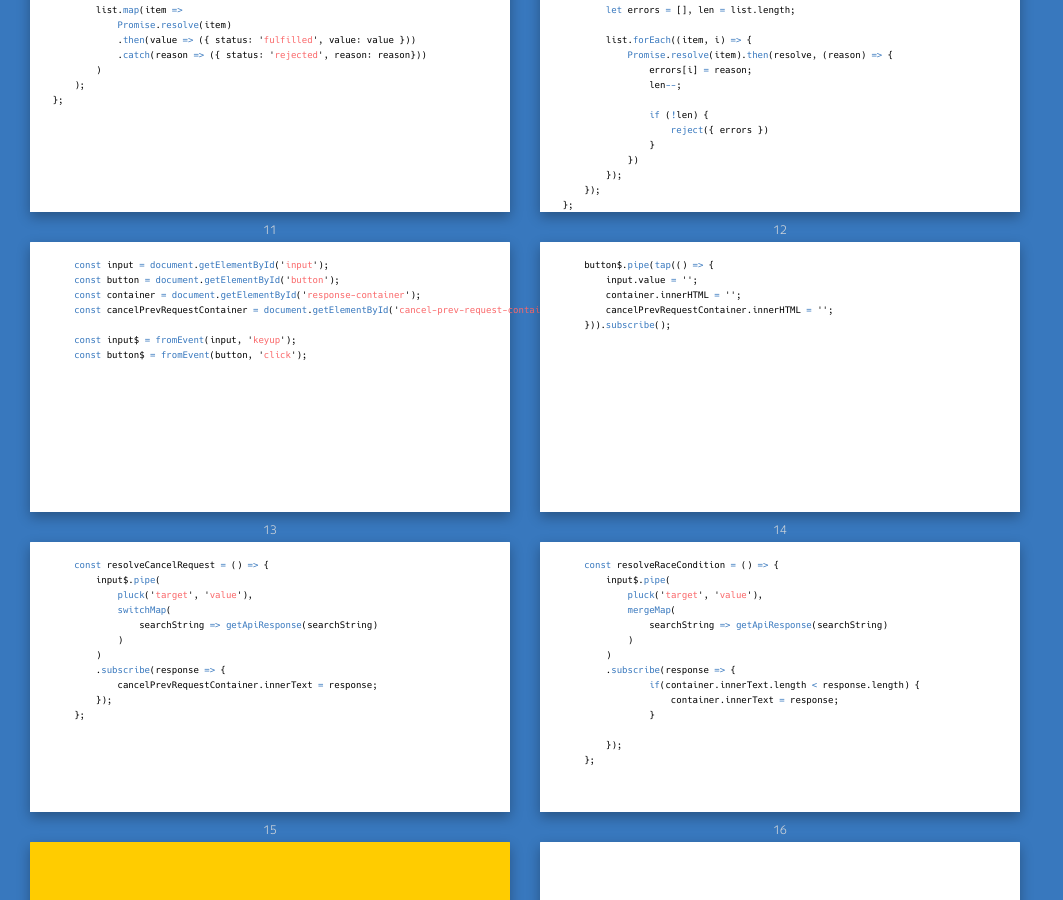
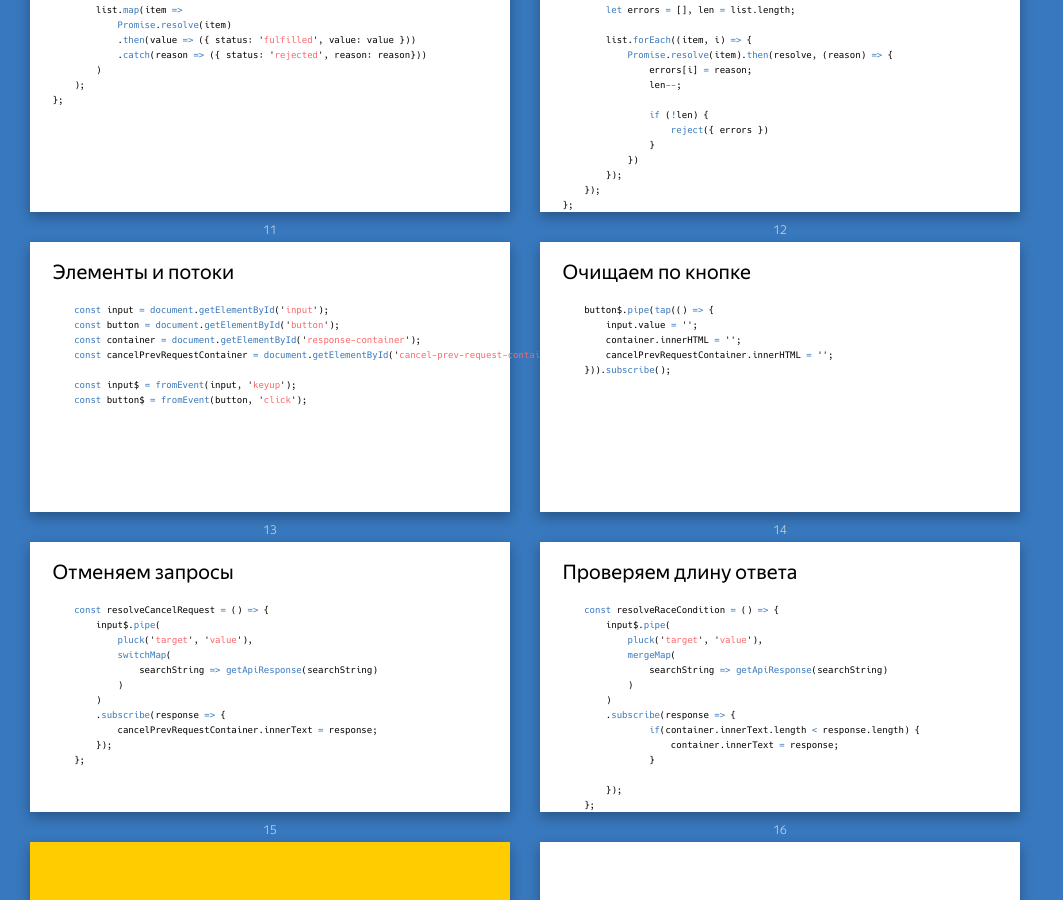
Before and after one commit to stromov/shri-async, a Jekyll site: the page built from index.md, in a window 1280 px wide and 900 px high, scrolled down 1662 px. Shown: the whole window, without its empty margins (0-1063 px from the left). Built offline with Jekyll 4.4.1, drawn with Linux system fonts in a browser that asks for light colours; our own code applies the rules of GitHub Pages for plain Markdown files.

Commit message:
upd presentation

````diff
--- a/index.md
+++ b/index.md
@@ -163,7 +163,6 @@ Promise.prototype._any = function (list) {
 ```
 
 ## Элементы и потоки
-{:.fullscreen}
 
 ```js
     const input = document.getElementById('input');
@@ -176,7 +175,6 @@ Promise.prototype._any = function (list) {
 ```
 
 ## Очищаем по кнопке
-{:.fullscreen}
 
 ```js
     button$.pipe(tap(() => {
@@ -187,7 +185,6 @@ Promise.prototype._any = function (list) {
 ```
 
 ## Отменяем запросы
-{:.fullscreen}
 
 ```js
     const resolveCancelRequest = () => {
@@ -204,7 +201,6 @@ Promise.prototype._any = function (list) {
 ```
 
 ## Проверяем длину ответа
-{:.fullscreen}
 
 ```js
     const resolveRaceCondition = () => {
````
